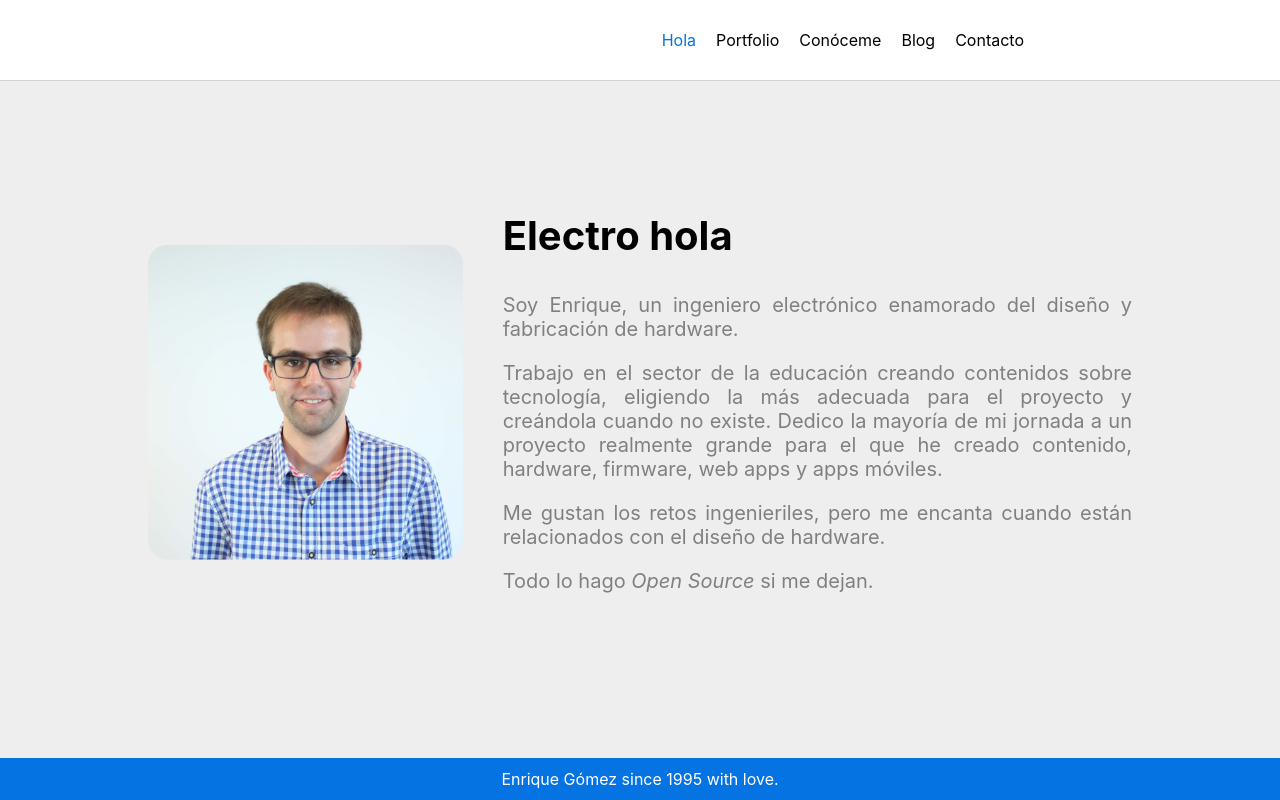
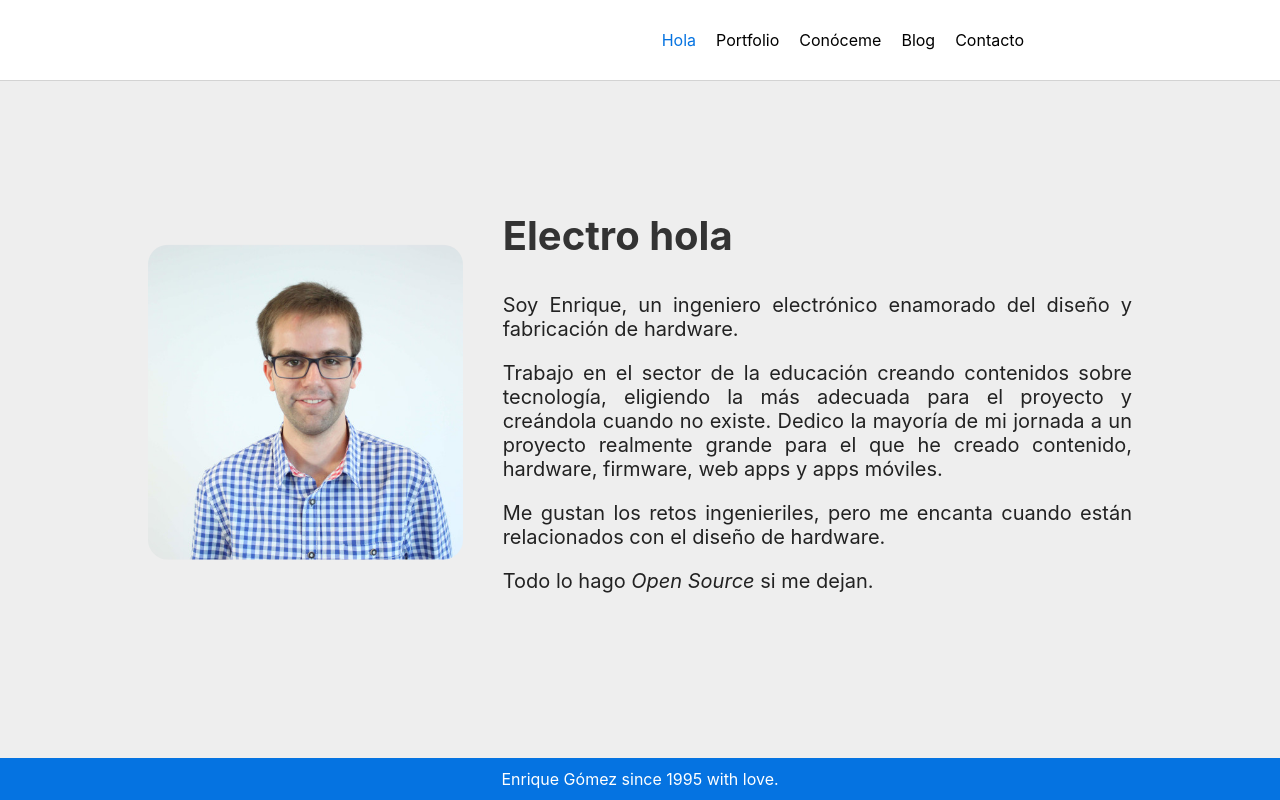
Before and after one commit to kikeelectronico/web-front, a React (Create React App) app in the folder web-front/: page / in a window 1280 px wide. Built offline with nearby package versions, Linux system fonts and the light colour scheme; no server answers.

Commit message:
update hello page text style

```diff
--- a/web-front/src/pages/hello.css
+++ b/web-front/src/pages/hello.css
@@ -21,11 +21,12 @@
 .hello-content h2 {
   font-size: 40px;
   margin-top: 0px;
+  color: #333;
 }
 
 .hello-content p {
   font-size: 20px;
-  color: grey;
+  color: #222;
 }
 
 .hello-profile {
```
